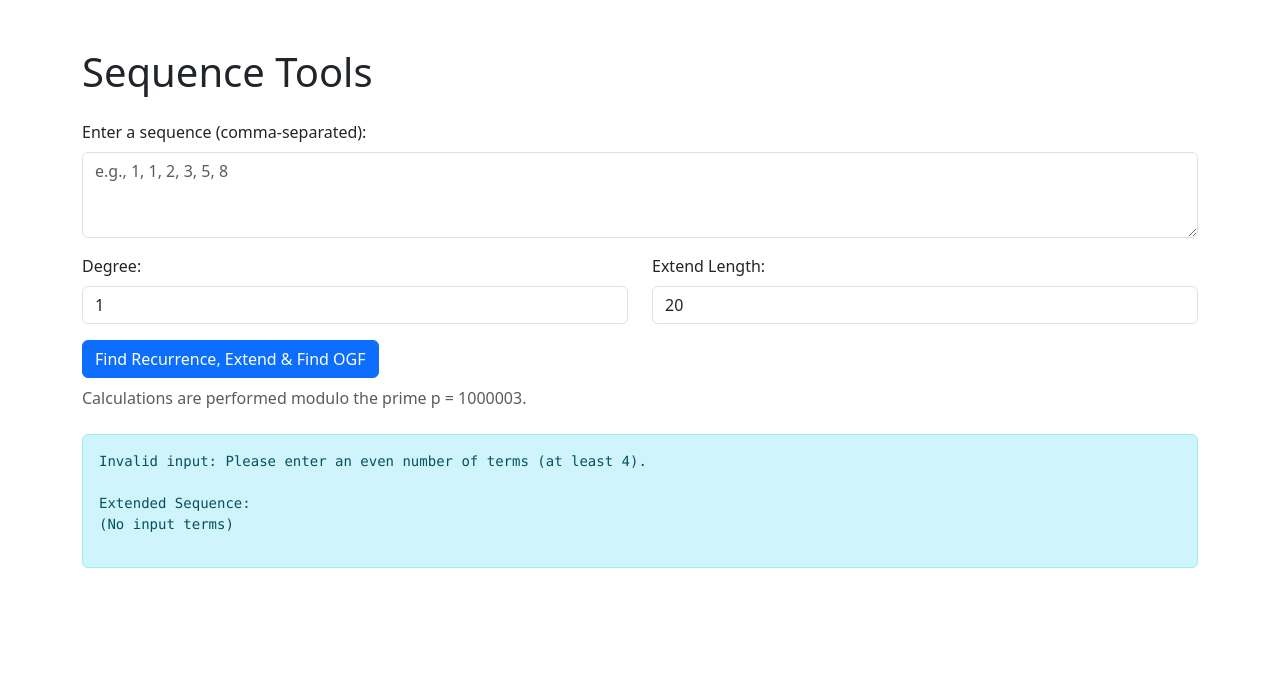
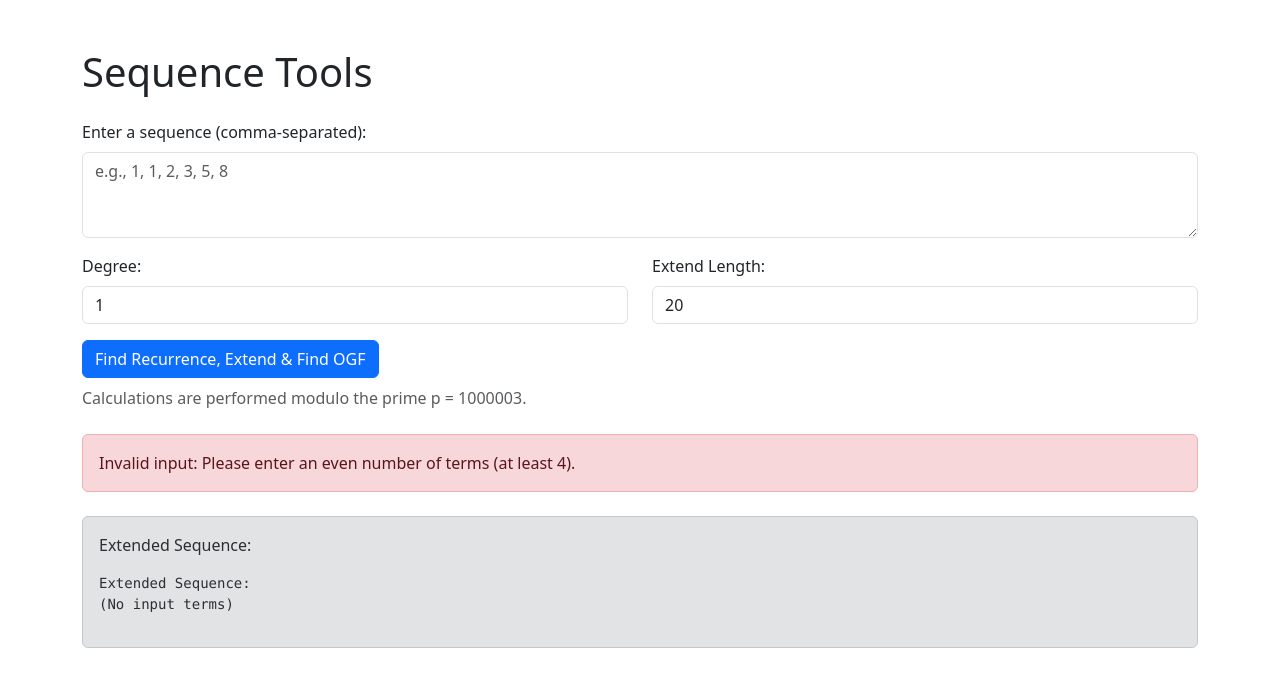
Before and after one commit to Maruoka842/functionFinder, a React (Vite) app: page / in a window 1280 px wide. Both pictures are taken after a click on the button "Find Recurrence, Extend & Find OGF". Shown: the top 686 px of the page. Built offline with nearby package versions, Linux system fonts and the light colour scheme.

Commit message:
OGFをKatex表示に

```diff
--- a/package.json
+++ b/package.json
@@ -11,9 +11,11 @@
   },
   "dependencies": {
     "bootstrap": "^5.3.7",
+    "katex": "^0.16.22",
     "mathjs": "^14.5.2",
     "react": "^19.1.0",
-    "react-dom": "^19.1.0"
+    "react-dom": "^19.1.0",
+    "react-katex": "^3.1.0"
   },
   "devDependencies": {
     "@eslint/js": "^9.29.0",
--- a/src/App.jsx
+++ b/src/App.jsx
@@ -1,11 +1,16 @@
 import { useState } from 'react';
 import { show_extended_sequence } from './recurrence.js';
+import 'katex/dist/katex.min.css';
+import { BlockMath } from 'react-katex';
 
 function App() {
   const [sequence, setSequence] = useState('');
   const [degree, setDegree] = useState('1');
   const [extendLength, setExtendLength] = useState('20');
-  const [result, setResult] = useState('');
+  const [error, setError] = useState('');
+  const [rationalFunction, setRationalFunction] = useState(null);
+  const [extendedSequence, setExtendedSequence] = useState('');
+
   const mod = 1000003;
 
   function pow(a, n) {
@@ -17,12 +22,34 @@ function App() {
     return pow(a, mod - 2);
   }
 
+  const polyToLatex = (coeffs) =>
+    coeffs
+      .map((c, i) => {
+        if (c === 0) return null;
+        const sign = c < 0 ? '-' : i === 0 ? '' : '+';
+        const val = Math.abs(c);
+        if (val === 0) return null;
+
+        let term;
+        if (i === 0) {
+          term = `${val}`;
+        } else if (i === 1) {
+          term = val === 1 ? 'x' : `${val}x`;
+        } else {
+          term = val === 1 ? `x^${i}` : `${val}x^${i}`;
+        }
+        return `${sign} ${term}`;
+      })
+      .filter(Boolean)
+      .join(' ')
+      .replace(/^\+ /, '');
+
   const findRationalFunction = (terms) => {
     if (terms.some(isNaN)) {
-      return "Invalid input: Please enter a comma-separated list of numbers.";
+      return { error: "Invalid input: Please enter a comma-separated list of numbers." };
     }
     if (terms.length < 4 || terms.length % 2 !== 0) {
-      return "Invalid input: Please enter an even number of terms (at least 4).";
+      return { error: "Invalid input: Please enter an even number of terms (at least 4)." };
     }
     const N = Math.floor(terms.length / 2);
     const size = 2 * N + 1;
@@ -70,45 +97,41 @@ function App() {
     A1.length = N;
     B1.length = N + 1;
 
-    const polyToString = (coeffs) =>
-      coeffs
-        .map((c, i) => {
-          if (c === 0) return null;
-          const sign = c < 0 ? '- ' : i === 0 ? '' : '+ ';
-          const val = Math.abs(c);
-          const term = i === 0 ? `${val}` : i === 1 ? `${val}x` : `${val}x^${i}`;
-          return `${sign}${term}`;
-        })
-        .filter(Boolean)
-        .join(' ');
-
-    return `Ordinary GF:\n(${polyToString(A1)}) / (${polyToString(B1)})`;
+    return { P_latex: polyToLatex(A1), Q_latex: polyToLatex(B1) };
   };
 
   const handleFindAll = () => {
+    setError('');
+    setRationalFunction(null);
+    setExtendedSequence('');
+
     const terms = sequence.split(',').map(s => s.trim()).filter(s => s !== '').map(Number);
     if (terms.some(isNaN)) {
-      setResult('Invalid input: Please enter a comma-separated list of numbers.');
+      setError('Invalid input: Please enter a comma-separated list of numbers.');
       return;
     }
 
     try {
+      // Rational Function Part
+      const rationalFuncResult = findRationalFunction(terms);
+      if (rationalFuncResult.error) {
+        setError(rationalFuncResult.error);
+      } else {
+        setRationalFunction(rationalFuncResult);
+      }
+
       // Extended Sequence Part
       const n = parseInt(extendLength, 10);
       const d = parseInt(degree, 10);
       if (isNaN(n) || isNaN(d)) {
-        setResult('Invalid input: Please enter valid numbers for degree and extend length.');
+        setError('Invalid input: Please enter valid numbers for degree and extend length.');
         return;
       }
       const extendedSequenceResult = show_extended_sequence(n, terms, d);
-
-      // Rational Function Part
-      const rationalFunctionString = findRationalFunction(terms);
-
-      setResult(rationalFunctionString + "\n\n" + extendedSequenceResult);
+      setExtendedSequence(extendedSequenceResult);
 
     } catch (e) {
-      setResult('Error: ' + e.message);
+      setError('Error: ' + e.message);
     }
   };
 
@@ -152,9 +175,23 @@ function App() {
       <button className="btn btn-primary" onClick={handleFindAll}>Find Recurrence, Extend & Find OGF</button>
       <p className="text-muted mt-2">Calculations are performed modulo the prime p = 1000003.</p>
 
-      {result && (
+      {error && (
+        <div className="alert alert-danger mt-4" role="alert">
+          {error}
+        </div>
+      )}
+
+      {rationalFunction && (
         <div className="alert alert-info mt-4" role="alert">
-          <pre>{result}</pre>
+          <p>Ordinary Generating Function:</p>
+          <BlockMath math={String.raw`\frac{${rationalFunction.P_latex}}{${rationalFunction.Q_latex}}`} />
+        </div>
+      )}
+
+      {extendedSequence && (
+        <div className="alert alert-secondary mt-4" role="alert">
+          <p>Extended Sequence:</p>
+          <pre>{extendedSequence}</pre>
         </div>
       )}
     </div>
--- a/src/recurrence.js
+++ b/src/recurrence.js
@@ -66,7 +66,7 @@ function find_recurrence_relation(terms, deg) {
             [mat[rank], mat[pivot]] = [mat[pivot], mat[rank]];
         }
 
-        const inv = mod_inv(mat[rank][x], mod);
+        const inv = mod_inv(mat[rank][x]);
         for (let x2 = x; x2 < C; ++x2) {
             mat[rank][x2] = (mat[rank][x2] * inv) % mod;
         }
@@ -154,12 +154,13 @@ export function show_extended_sequence(n, terms, degree) {
     if (terms.length === 0) {
         return `Extended Sequence:\n(No input terms)`;
     }
-
     const relation = find_recurrence_relation(terms, degree);
     const { coeffs, order, deg, last, nonTrivialTerms } = relation;
     const extended_terms = extended(n, coeffs, terms);
 
-    let info_string = `polynomial recursive relation:\n`;
+    let info_string = `[ Found a polynomial recursive relation ]
+- verified up to a[${last}] (number of non-trivial terms: ${nonTrivialTerms})
+`;
 
     function generate_w_string() {
         const w = Array.from({ length: order + 1 }, () => Array(deg + 1).fill(0));
@@ -176,7 +177,7 @@ export function show_extended_sequence(n, terms, degree) {
             }
         }
 
-        let str = ``;
+        let str = "";
         let equation_parts = [];
 
         for (let i = 0; i <= order; i++) {
@@ -244,13 +245,15 @@ export function show_extended_sequence(n, terms, degree) {
         }
 
         str += final_equation + " = 0\n";
-        str += `verified up to a[${last}] (number of non-trivial terms: ${nonTrivialTerms})\n`;
         return str;
     }
 
     let result_string = `Extended Sequence:\n`;
     for (let i = 0; i < extended_terms.length; ++i) {
         let val = extended_terms[i];
+        if (Math.abs(val - mod) < Math.abs(val)) {
+            val = val - mod;
+        }
         result_string += `${i}: ${val}\n`;
     }
     return info_string + generate_w_string() + "\n" + result_string;
```
Also changed, not shown: 1 other file (tests, documents, lock files or other folders).
